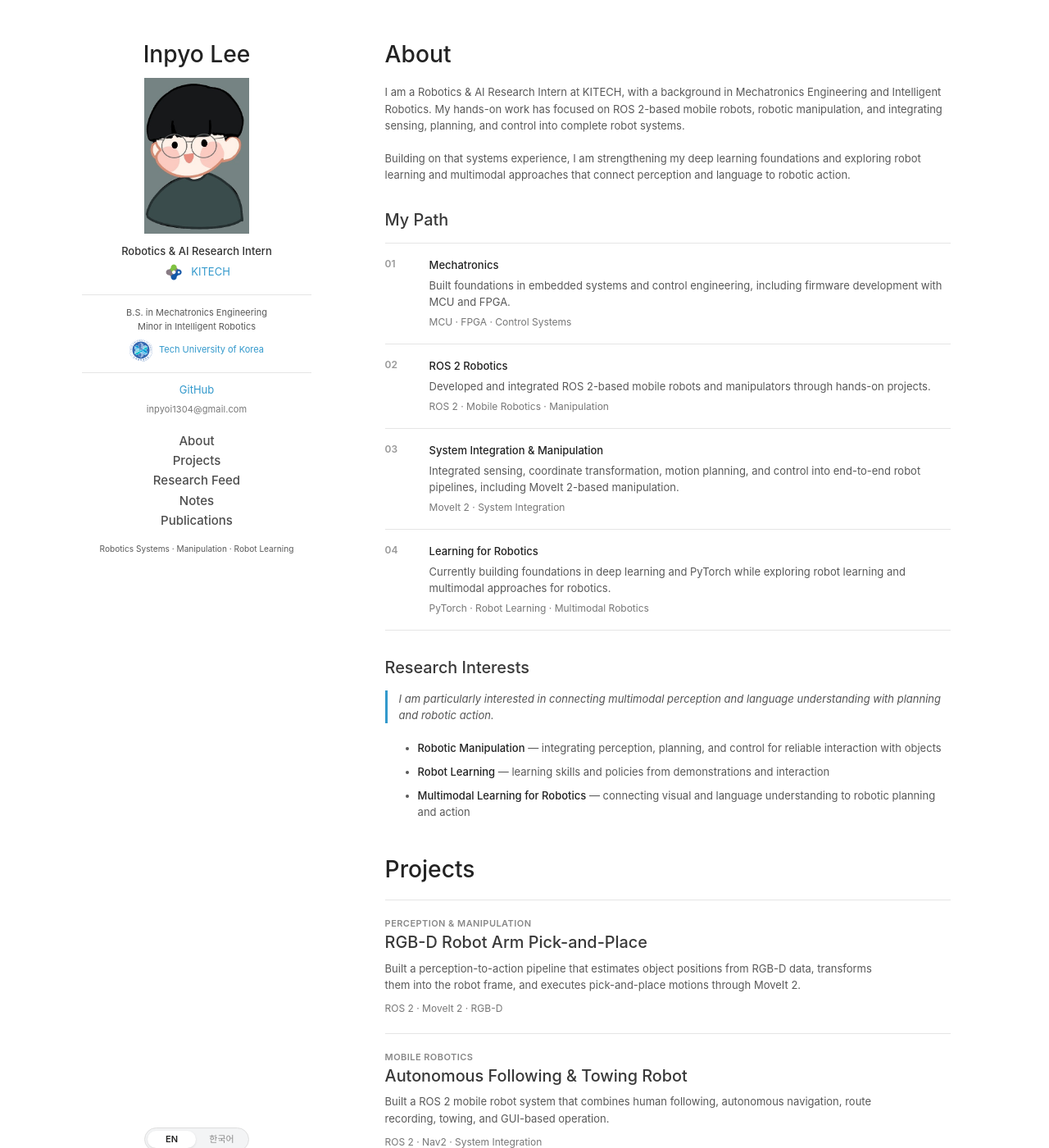
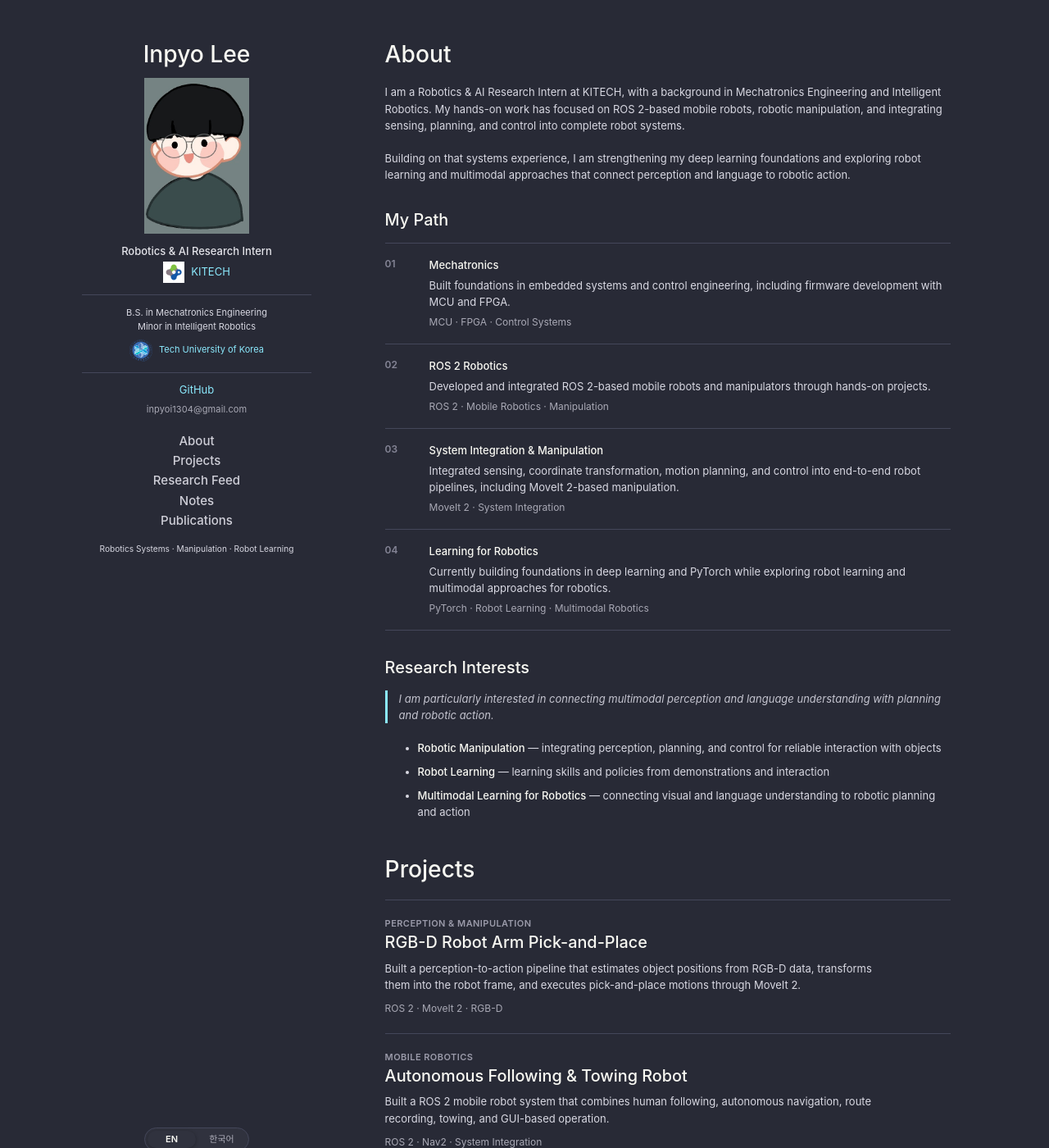
Before and after one commit to nayana224/nayana224.github.io, a Jekyll site: the page index.html, which Jekyll copies as it is, in a window 1280 px wide and 1400 px high. Shown: the whole window at 82% size. Built offline with Jekyll 4.4.1, drawn with Linux system fonts in a browser that asks for light colours.

Commit message:
style: apply restrained Dracula theme

```diff
--- a/stylesheets/styles.css
+++ b/stylesheets/styles.css
@@ -1,11 +1,15 @@
 :root {
-  --page:#fff;
-  --text:#595959;
-  --heading:#222;
-  --sub:#777;
-  --line:#e5e5e5;
-  --link:#39c;
-  --link-hover:#069;
+  --page:#282a36;
+  --surface:#30323e;
+  --surface-strong:#44475a;
+  --text:#d8d8e2;
+  --heading:#f8f8f2;
+  --sub:#a9a9b5;
+  --line:#44475a;
+  --link:#8be9fd;
+  --link-hover:#ff79c6;
+  --accent:#bd93f9;
+  --green:#50fa7b;
 }
 
 * {
@@ -54,13 +58,13 @@
 }
 
 h2 {
-  color:#393939;
+  color:var(--heading);
   font-size:clamp(17px,1.5vw,21px);
   font-weight:500;
 }
 
 h3,h4,h5,h6 {
-  color:#494949;
+  color:#e4e4ea;
   font-weight:500;
 }
 
@@ -130,7 +134,7 @@
 
 .role {
   margin-bottom:2px;
-  color:#333;
+  color:#e4e4ea;
   font-weight:500;
 }
 
@@ -173,7 +177,7 @@
 }
 
 .profile nav h2 a {
-  color:#4d4d4d;
+  color:#cfcfd8;
   text-decoration:none;
 }
 
@@ -229,9 +233,9 @@
   width:128px;
   margin:auto auto 2px;
   padding:3px;
-  border:1px solid #dedede;
+  border:1px solid var(--line);
   border-radius:999px;
-  background:#f3f4f5;
+  background:var(--surface);
   gap:2px;
   font-size:11px;
 }
@@ -242,7 +246,7 @@
   border-radius:999px;
   padding:5px 9px;
   background:transparent;
-  color:#8a8a8a;
+  color:var(--sub);
   font:inherit;
   line-height:1;
   cursor:pointer;
@@ -250,14 +254,14 @@
 }
 
 .language-switcher button:hover {
-  color:#333;
+  color:#e4e4ea;
 }
 
 .language-switcher button.active {
-  background:#fff;
-  color:#222;
+  background:var(--surface);
+  color:var(--heading);
   font-weight:600;
-  box-shadow:0 1px 3px rgba(0,0,0,.10);
+  box-shadow:0 1px 4px rgba(0,0,0,.28);
 }
 
 /* Main content */
@@ -275,7 +279,7 @@
 }
 
 .path-index {
-  color:#999;
+  color:#858596;
   font-size:12px;
   font-weight:600;
 }
@@ -286,7 +290,7 @@
 
 .path-item small,
 .project-stack {
-  color:#777;
+  color:var(--sub);
   font-size:12px;
 }
 
@@ -298,7 +302,7 @@
   margin-top:0;
   padding-left:14px;
   border-left:3px solid var(--link);
-  color:#555;
+  color:#c4c4cf;
   font-style:italic;
 }
 
@@ -342,9 +346,9 @@
 .placeholder {
   display:grid;
   place-items:center;
-  background:#f3f3f3;
-  border:1px solid #e2e2e2;
-  color:#999;
+  background:var(--surface);
+  border:1px solid var(--line);
+  color:#858596;
   font-size:clamp(19px,2vw,24px);
 }
 
@@ -443,7 +447,7 @@
   body {
     padding:.4in;
     font-size:12pt;
-    color:#444;
+    color:var(--text);
   }
 
   .wrapper {
@@ -488,7 +492,7 @@
 
 .project-type {
   margin:0;
-  color:#888;
+  color:#9b9baa;
   font-size:11px;
   font-weight:600;
   letter-spacing:.04em;
@@ -506,16 +510,16 @@
 .project-github-button {
   display:inline-block;
   padding:8px 13px;
-  border:1px solid #d7d7d7;
+  border:1px solid var(--line);
   border-radius:5px;
-  color:#444;
-  background:#fff;
+  color:var(--text);
+  background:var(--surface);
   font-size:12px;
   font-weight:500;
 }
 
 .project-github-button:hover {
-  border-color:#bcbcbc;
+  border-color:var(--accent);
   color:var(--link-hover);
 }
 
@@ -540,7 +544,7 @@
 
 .explore-item p {
   margin:0;
-  color:#666;
+  color:#b8b8c4;
 }
 
 .explore-link {
@@ -580,7 +584,7 @@
   margin-top:34px;
   margin-bottom:16px;
   font-size:clamp(18px,1.55vw,22px);
-  color:#393939;
+  color:var(--heading);
 }
 
 #projects {
```
